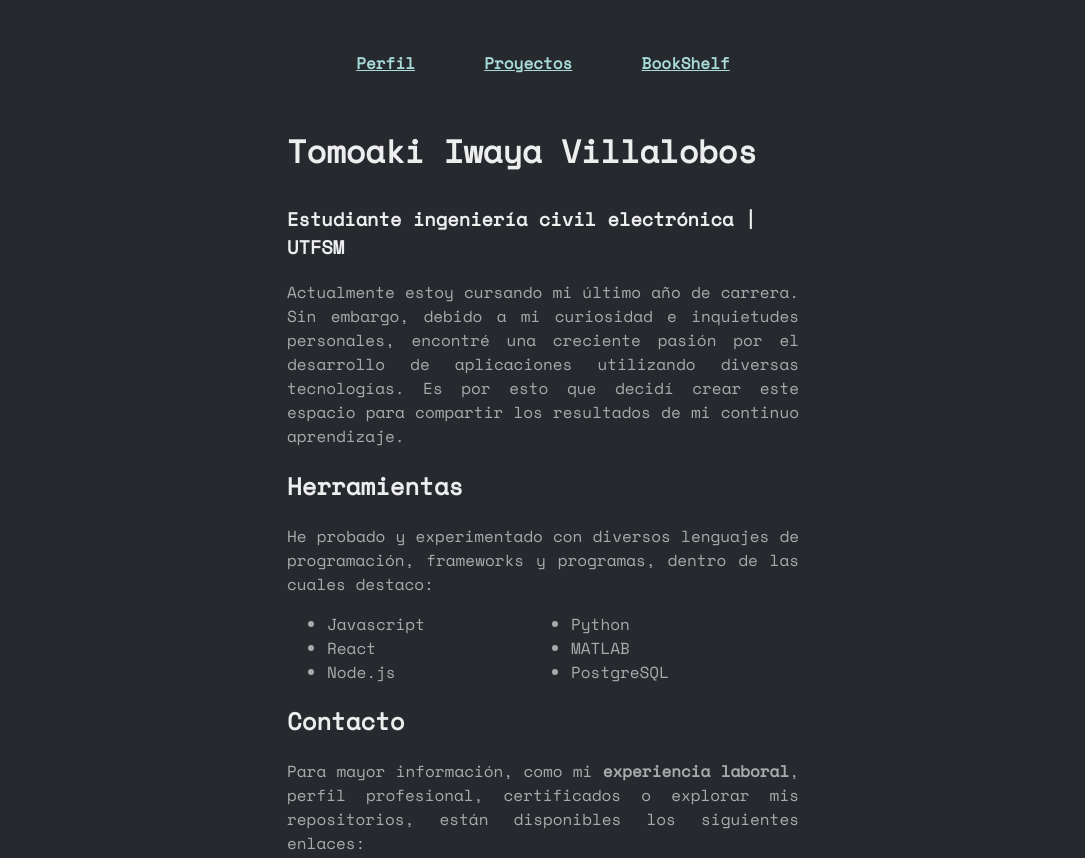
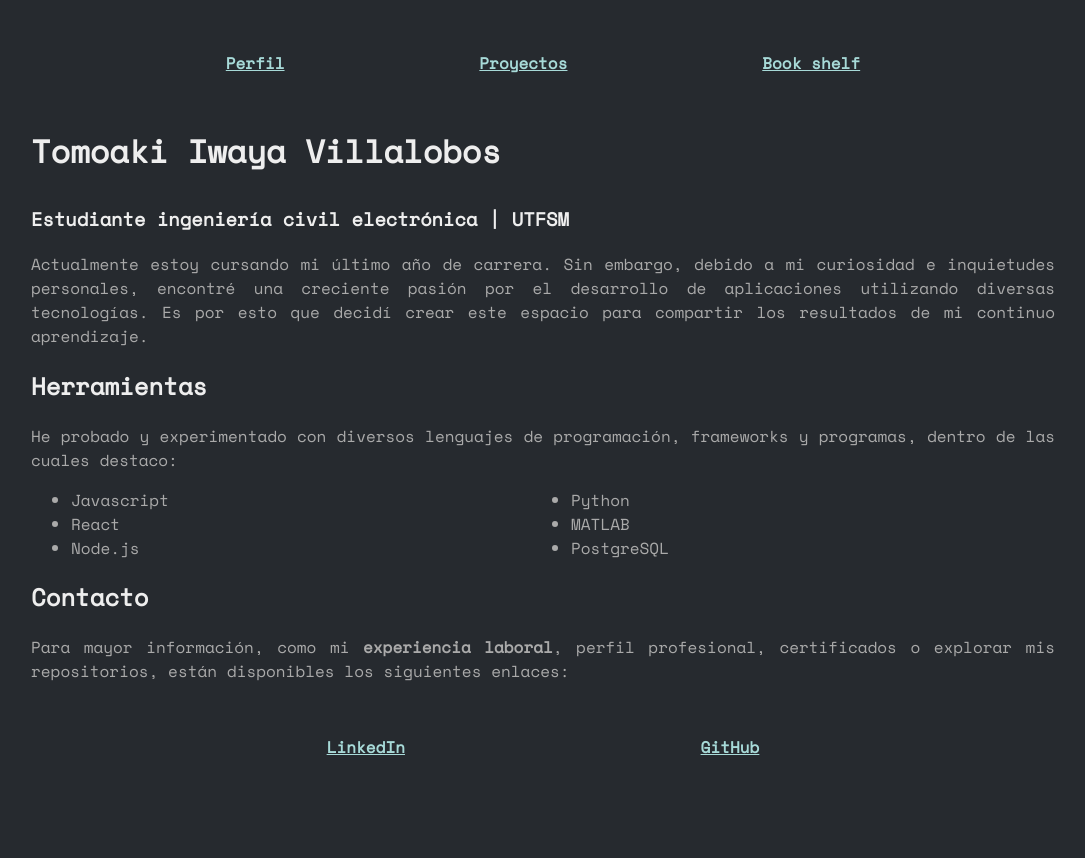
Before and after one commit to iwayato/iwayato.github.io, an Astro site: page / in a window 1280 px wide. Shown: the top 858 px of the page, without its empty margins (97-1182 px from the left). Built offline with nearby package versions, Linux system fonts and the light colour scheme; Astro itself is replaced by a stand-in of ours.

Commit message:
Changed margins

```diff
--- a/src/layouts/Layout.astro
+++ b/src/layouts/Layout.astro
@@ -22,7 +22,7 @@ import '@fontsource/space-mono';
             </a>
             <a href="/bookshelf">
                 <h4>
-                    BookShelf
+                    Book shelf
                 </h4>
             </a>
         </nav>
@@ -33,8 +33,8 @@ import '@fontsource/space-mono';
 
 <style is:global>
     body {
-        margin-left: 30%;
-        margin-right: 30%;
+        margin-left: 10%;
+        margin-right: 10%;
         font-family: "Space Mono";
         color: #aaaaaa;
         background-color: #262a2f;
```
